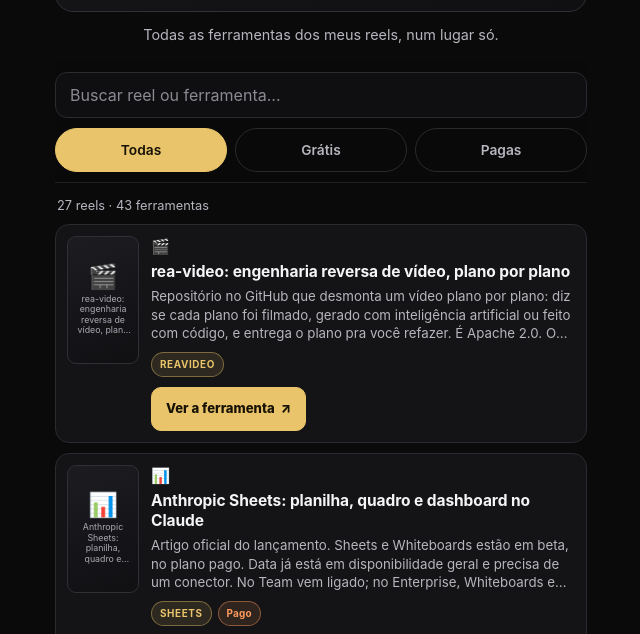
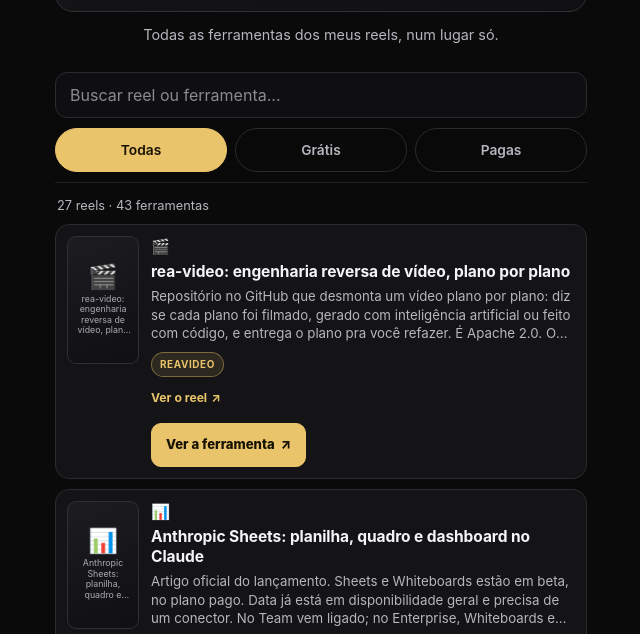
Before and after one commit to gouveaero/links, a plain HTML site: page index.html in a window 1280 px wide. Shown: the part 166-800 px from the top of the page, without its empty margins (319-959 px from the left). Drawn offline with Linux system fonts and the light colour scheme; no server answers.

Commit message:
Permalink do reel rea-video (versão A) no card 27

```diff
--- a/index.html
+++ b/index.html
@@ -210,6 +210,7 @@
           <h2 class="titulo"><a class="card-link" href="https://github.com/JuneYaooo/rea-video" target="_blank" rel="noopener noreferrer" aria-label="Abrir rea-video (nova aba)">rea-video: engenharia reversa de vídeo, plano por plano</a></h2>
           <p class="desc">Repositório no GitHub que desmonta um vídeo plano por plano: diz se cada plano foi filmado, gerado com inteligência artificial ou feito com código, e entrega o plano pra você refazer. É Apache 2.0. O modo só com ferramentas é grátis e funciona offline; precisa de ffmpeg e Python 3.10+.</p>
           <div class="foot"><span class="badge cta">REAVIDEO</span></div>
+          <p class="reel-url"><a href="https://www.instagram.com/reel/Dfo0nC-D_rS/" target="_blank" rel="noopener noreferrer" aria-label="Ver o reel rea-video: engenharia reversa de vídeo, plano por plano no Instagram (nova aba)">Ver o reel<span aria-hidden="true">&#8599;</span></a></p>
 <div class="acoes"><a class="acao js-painel" href="https://github.com/JuneYaooo/rea-video" target="_blank" rel="noopener noreferrer" aria-expanded="false" aria-controls="reel-27-painel" aria-label="Abrir rea-video (nova aba)">Ver a ferramenta<span aria-hidden="true">&#8599;</span></a></div>
         </div>
         <div class="painel" id="reel-27-painel" role="group" aria-labelledby="reel-27-painel-t" data-doc="https://github.com/JuneYaooo/rea-video" data-reel="12/11 - rea-video: engenharia reversa de vídeo, plano por plano" data-ferramenta="rea-video" hidden>
```
